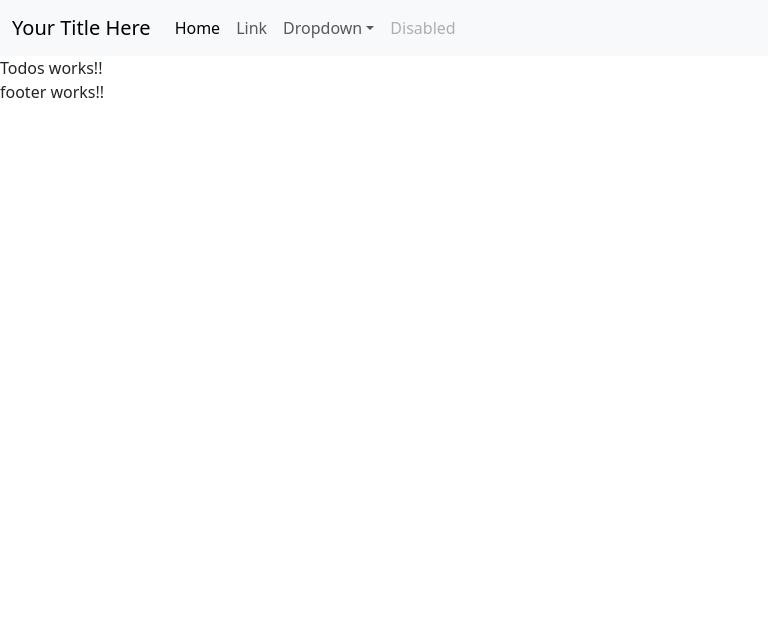
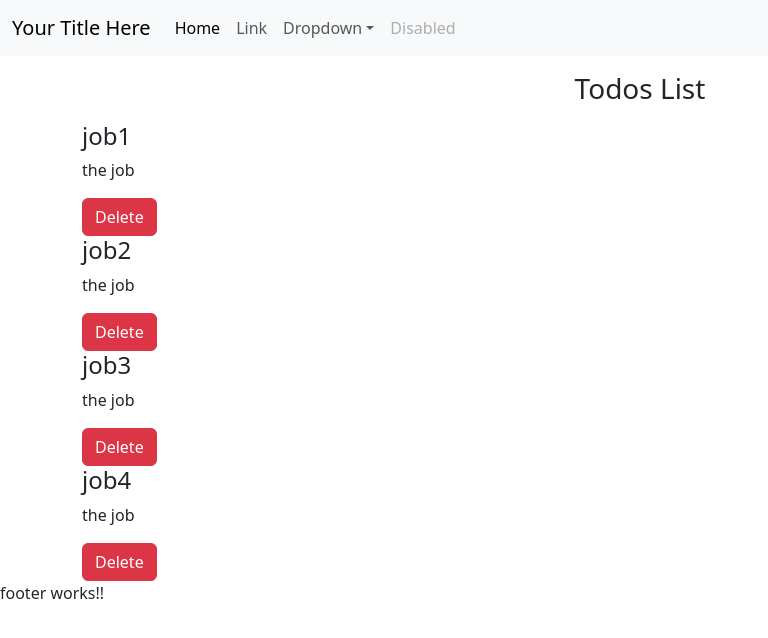
Before and after one commit to Nishantrde/lrn_react, a React (Create React App) app: page / in a window 1280 px wide. Shown: the top 638 px of the page, without its empty margins (0-768 px from the left). Built offline with nearby package versions, Linux system fonts and the light colour scheme.

Commit message:
operation on todo list (deleting)

```diff
--- a/src/App.js
+++ b/src/App.js
@@ -2,15 +2,45 @@
 import Header from './MyComponenets/Header';
 import Footer from './MyComponenets/Footer';
 import Todos from './MyComponenets/Todos';
+import React, {useActionState, useState} from 'react';
 
 import './App.css';
 
 function App() {
+  const onDelete = (todo)=>{
+    console.log("I am onDelete", todo);
+    setTodos(todos.filter((e)=>{
+      return e!==todo;
+    }));
+  }
+
   let x = 2;
+  const [todos, setTodos] = useState([
+    {
+      sno:1,
+      title: "job1",
+      desc: "the job",
+    },
+    {
+      sno:2,
+      title: "job2",
+      desc: "the job",
+    },
+    {
+      sno:3,
+      title: "job3",
+      desc: "the job",
+    },
+    {
+      sno:4,
+      title: "job4",
+      desc: "the job",
+    }
+  ])
   return (
     <>
     <Header/>
-    <Todos/>
+    <Todos todos = {todos} onDelete={onDelete}/>
     <Footer/>
     </>
   );
--- /dev/null
+++ b/src/MyComponenets/TodoItem.js
@@ -0,0 +1,13 @@
+import React from 'react'
+
+const TodoItem = ({todo, onDelete}) => {
+  return (
+    <div>
+      <h4>{todo.title}</h4>
+      <p>{todo.desc}</p>
+      <button className='btn btn-danger' onClick={()=>{onDelete(todo)}}>Delete</button>
+    </div>
+  )
+}
+
+export default TodoItem
--- a/src/MyComponenets/Todos.js
+++ b/src/MyComponenets/Todos.js
@@ -1,9 +1,14 @@
 import React from 'react'
+import TodoItem from './TodoItem'
 
-const Todos = () => {
+const Todos = (props) => {
   return (
-    <div>
-      Todos works!!
+    <div className='container'>
+      <h3 className='text-center my-3'>Todos List</h3>
+      {props.todos.map((todo) => {
+        return <TodoItem todo={todo} key={todo.sno} onDelete = {props.onDelete}/>
+      })}
+
     </div>
   )
 }
```
